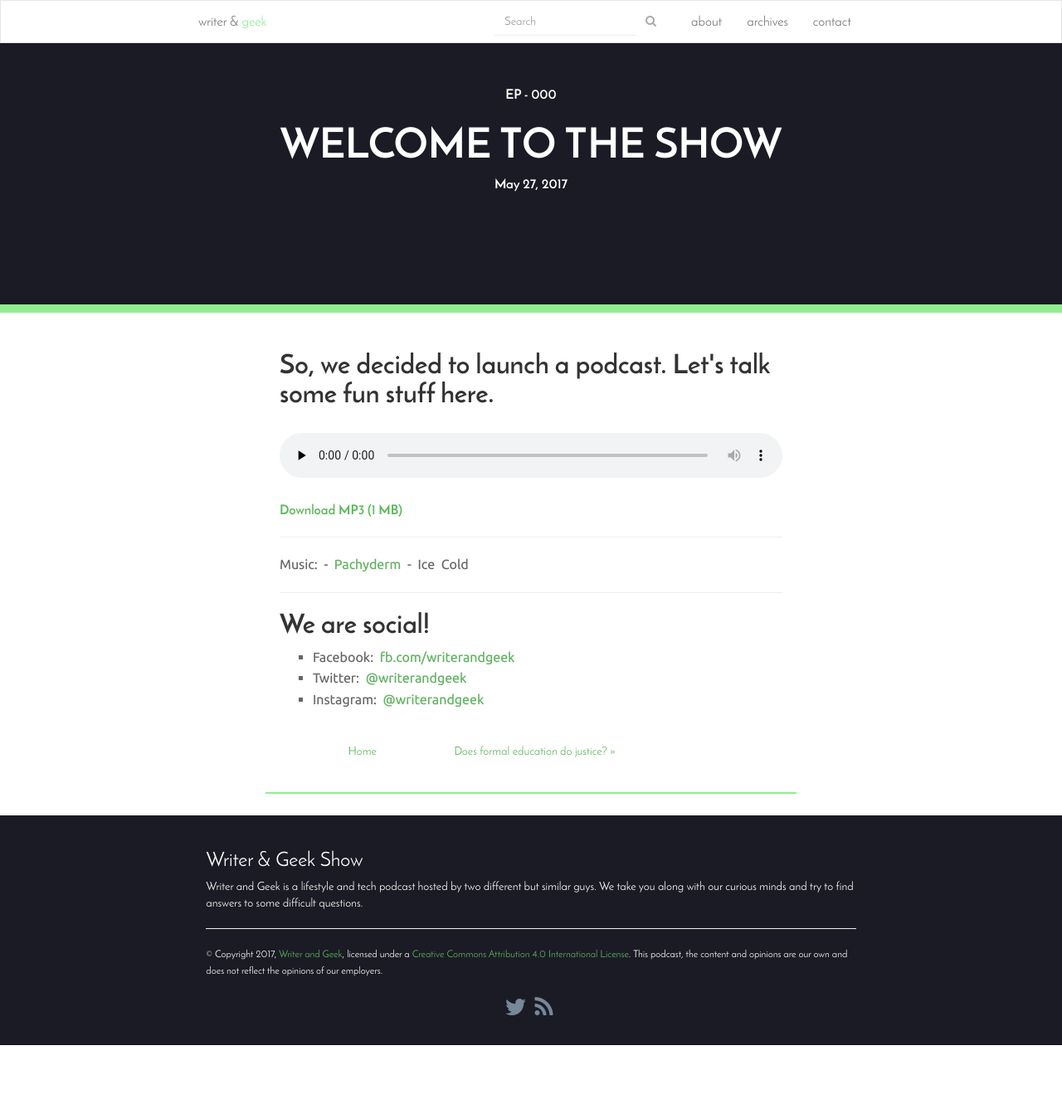
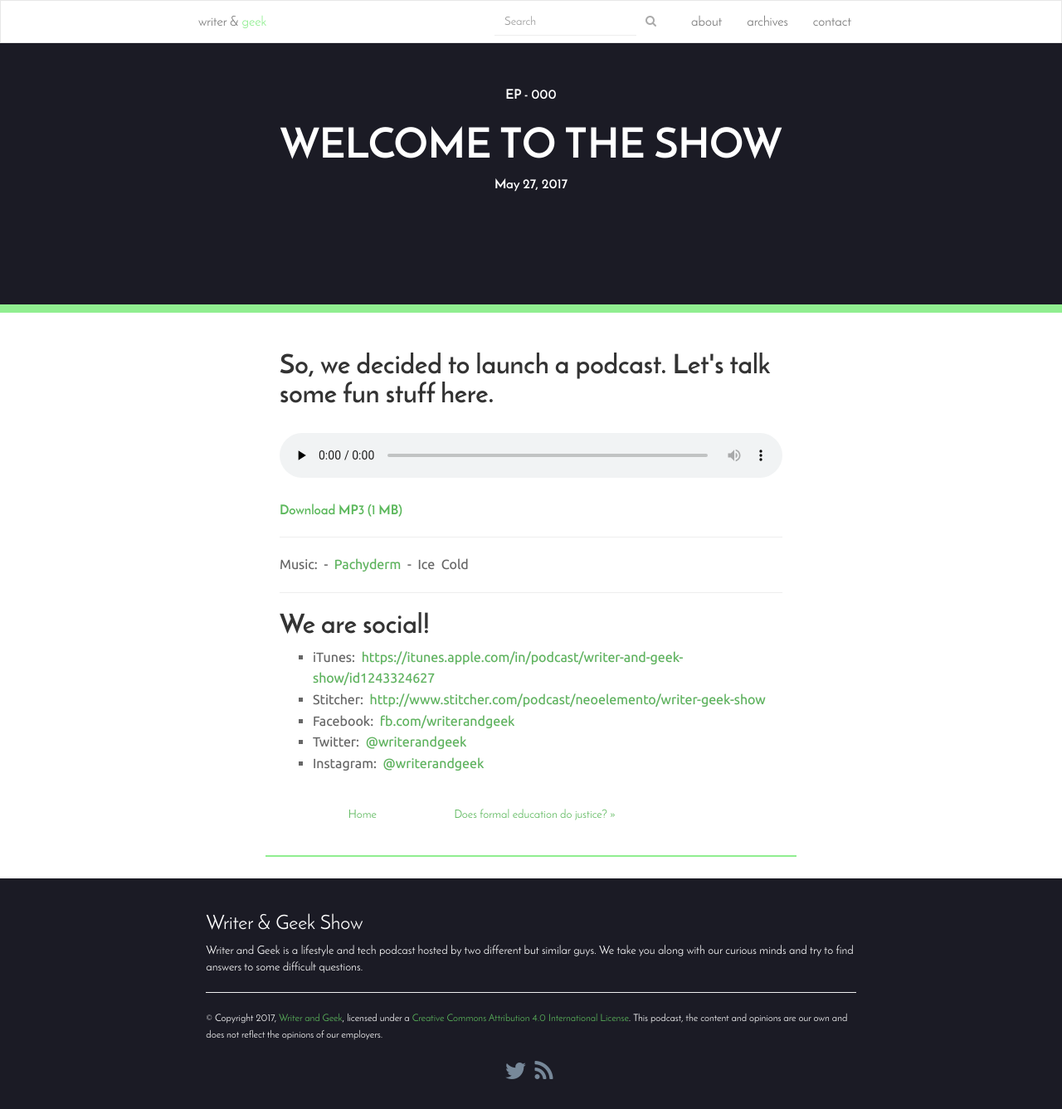
Before and after one commit to ramblingjoint/ramblingjoint, a Jekyll site: the page built from _posts/2017-05-27-000-Intro.md, in a window 1280 px wide. Shown: the whole page at 83% size. Built offline with Jekyll 4.4.1, drawn with Linux system fonts in a browser that asks for light colours; comment, search, counter and statistics services are not loaded; before the commit the page ends 1260 px from its top, so only the background shows below that.

Commit message:
itunes and stitcher links

```diff
--- a/_layouts/post.html
+++ b/_layouts/post.html
@@ -36,6 +36,8 @@ layout: default
                 <hr>
                 <h3> We are social!</h3>
                 <ul>
+                    <li>iTunes: <a href="https://itunes.apple.com/in/podcast/writer-and-geek-show/id1243324627" target="_blank">https://itunes.apple.com/in/podcast/writer-and-geek-show/id1243324627</a></li>
+                    <li>Stitcher: <a href="http://www.stitcher.com/podcast/neoelemento/writer-geek-show" target="_blank">http://www.stitcher.com/podcast/neoelemento/writer-geek-show</a></li>
                     <li>Facebook: <a href="https://www.facebook.com/writerandgeek/" target="_blank">fb.com/writerandgeek</a></li>
                     <li>Twitter: <a href="https://twitter.com/writerandgeek/" target="_blank">@writerandgeek</a></li>
                     <li>Instagram: <a href="https://instagram.com/writerandgeek/" target="_blank">@writerandgeek</a></li>
```
